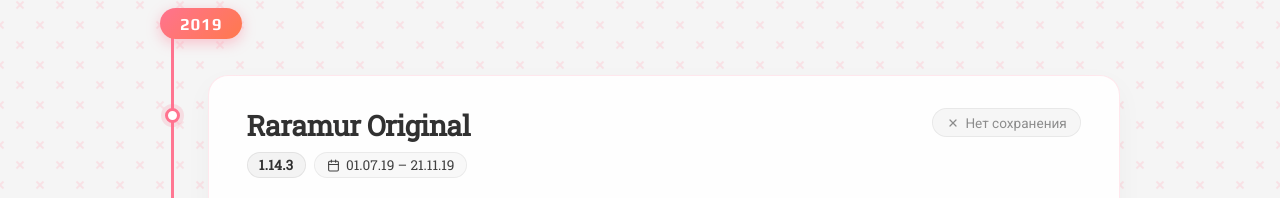
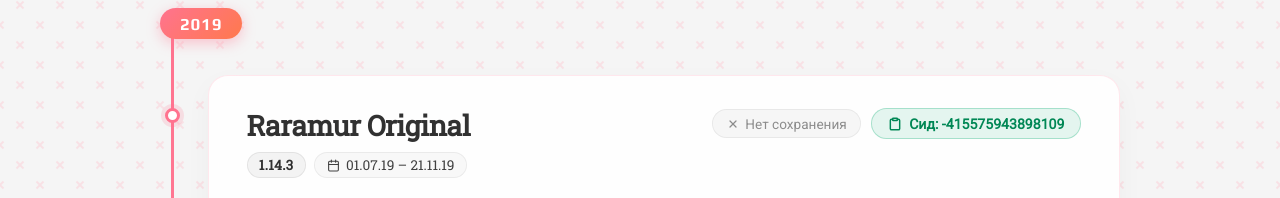
Before and after one commit to lottuce-yami/raramur-website, a Vue app: page /#/history in a window 1280 px wide. Shown: the part 375-573 px from the top of the page. Built offline with nearby package versions, Linux system fonts and the light colour scheme.

Commit message:
Add seed property to ServerHistory component and implement copy functionality

```diff
--- a/src/components/ServerHistory.vue
+++ b/src/components/ServerHistory.vue
@@ -1,5 +1,7 @@
 <script setup>
-defineProps({
+import { onUnmounted, ref } from 'vue';
+
+const props = defineProps({
   /**
    * Full title of the server.
    * If nullish, fallbacks to "Raramur".
@@ -25,7 +27,39 @@
    * Link to the save file.
    * @example "https://example.com/raramur_example_1.21.4.zip"
    */
-  save: String
+  save: String,
+
+  /**
+   * World seed used to generate the server's map.
+   * If nullish, the seed is considered unknown.
+   * @example "1234567890", "raramur"
+   */
+  seed: [String, Number]
+});
+
+const seedCopied = ref(false);
+let seedCopiedTimeout = null;
+
+async function copySeed() {
+  if (props.seed === undefined || props.seed === null) {
+    return;
+  }
+
+  try {
+    await navigator.clipboard.writeText(String(props.seed));
+  } catch {
+    return;
+  }
+
+  seedCopied.value = true;
+  clearTimeout(seedCopiedTimeout);
+  seedCopiedTimeout = setTimeout(() => {
+    seedCopied.value = false;
+  }, 1500);
+}
+
+onUnmounted(() => {
+  clearTimeout(seedCopiedTimeout);
 });
 </script>
 
@@ -71,6 +105,25 @@
             </svg>
             Нет сохранения
           </span>
+
+          <button
+            v-if="seed !== undefined && seed !== null"
+            type="button"
+            class="seed-badge"
+            :title="seedCopied ? 'Сид скопирован!' : 'Скопировать сид'"
+            @click="copySeed"
+          >
+            <Transition name="seed-icon" mode="out-in">
+              <svg v-if="seedCopied" key="check" class="seed-icon" viewBox="0 0 24 24" width="14" height="14" fill="none" stroke="currentColor" stroke-width="2.5" stroke-linecap="round" stroke-linejoin="round" aria-hidden="true">
+                <polyline points="20 6 9 17 4 12"></polyline>
+              </svg>
+              <svg v-else key="clipboard" class="seed-icon" viewBox="0 0 24 24" width="14" height="14" fill="none" stroke="currentColor" stroke-width="2.5" stroke-linecap="round" stroke-linejoin="round" aria-hidden="true">
+                <rect x="8" y="2" width="8" height="4" rx="1" ry="1"></rect>
+                <path d="M16 4h2a2 2 0 0 1 2 2v14a2 2 0 0 1-2 2H6a2 2 0 0 1-2-2V6a2 2 0 0 1 2-2h2"></path>
+              </svg>
+            </Transition>
+            Сид: {{ seed }}
+          </button>
         </div>
       </header>
 
@@ -202,6 +255,7 @@
 .card-actions {
   display: flex;
   align-items: center;
+  gap: 0.6rem;
 }
 
 .save-link {
@@ -246,6 +300,54 @@
 
 .save-icon {
   flex-shrink: 0;
+}
+
+.seed-badge {
+  display: inline-flex;
+  align-items: center;
+  gap: 0.45rem;
+  padding: 0.4rem 1rem;
+  background: rgba(0, 168, 107, 0.1);
+  border: 1px solid rgba(0, 168, 107, 0.28);
+  border-radius: 9999px;
+  font-size: 0.88rem;
+  font-weight: 600;
+  font-family: inherit;
+  color: #008755;
+  cursor: pointer;
+  transition: background 0.2s ease, border-color 0.2s ease, color 0.2s ease, box-shadow 0.2s ease, transform 0.2s ease;
+}
+
+.seed-badge:hover {
+  background: rgba(0, 168, 107, 0.18);
+  border-color: #00a86b;
+  color: #006842;
+  transform: translateY(-1px);
+  box-shadow: 0 3px 10px rgba(0, 168, 107, 0.18);
+}
+
+.seed-badge:active {
+  transform: translateY(0);
+}
+
+.seed-badge:focus-visible {
+  outline: 2px solid #00a86b;
+  outline-offset: 2px;
+}
+
+.seed-icon {
+  flex-shrink: 0;
+}
+
+.seed-icon-enter-active,
+.seed-icon-leave-active {
+  transition: opacity 0.18s ease, transform 0.18s ease;
+}
+
+.seed-icon-enter-from,
+.seed-icon-leave-to {
+  opacity: 0;
+  transform: scale(0.4);
 }
 
 .card-content {
--- a/src/views/HistoryView.vue
+++ b/src/views/HistoryView.vue
@@ -55,6 +55,7 @@
         name="Raramur Original"
         version="1.14.3"
         timespan="01.07.19 – 21.11.19"
+        seed="-415575943898109"
       >
         <section class="chapter">
           <p class="story">
```
